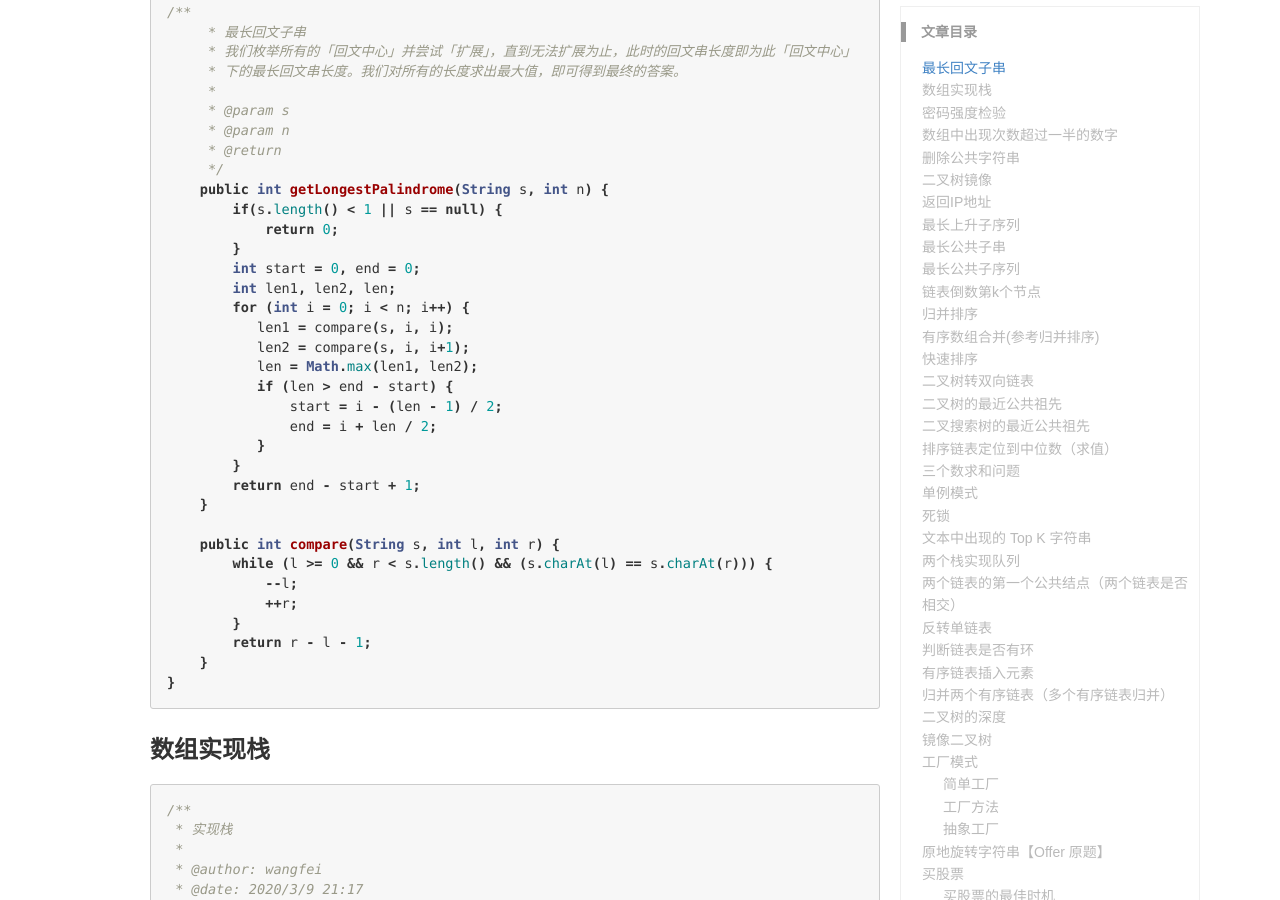
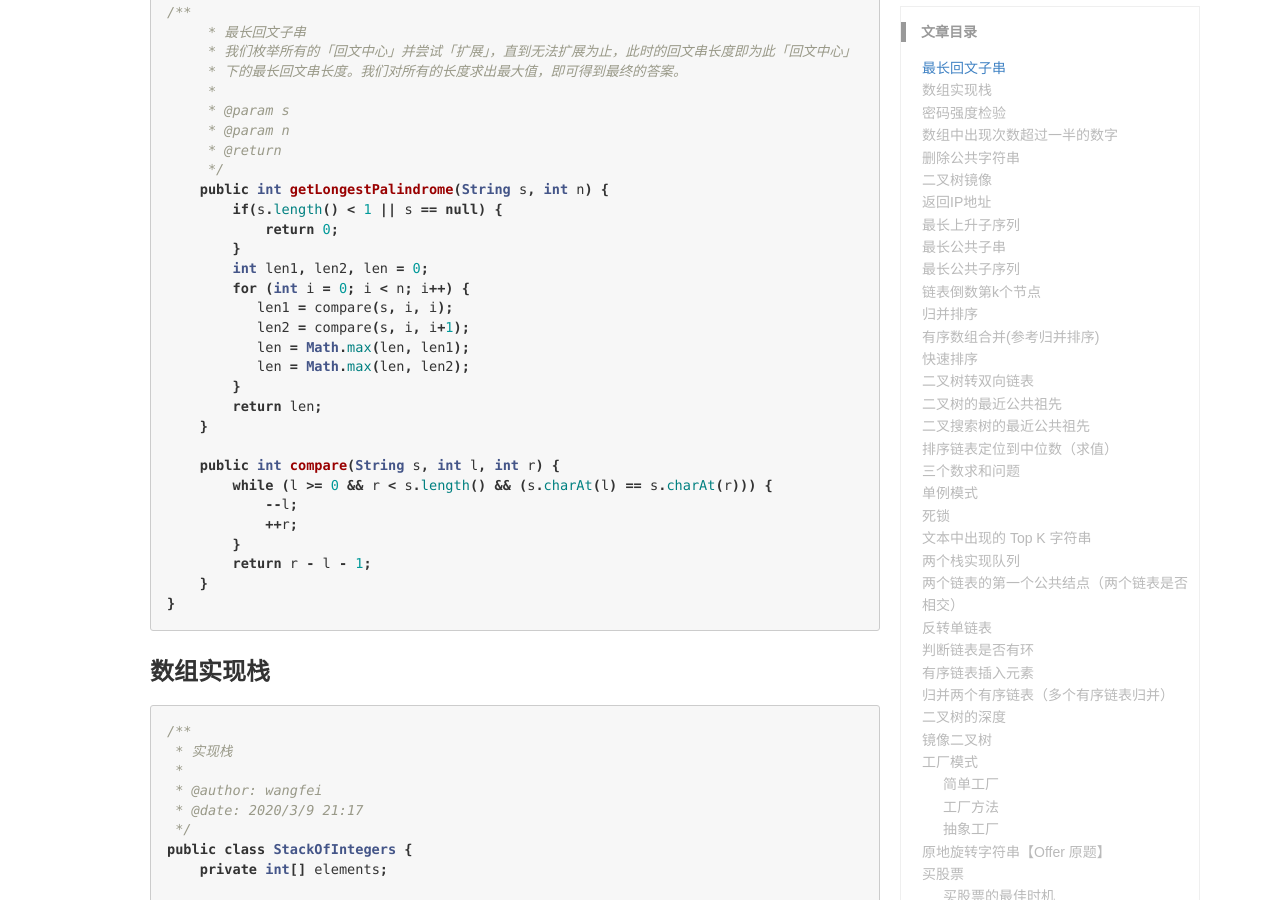
Before and after one commit to wangfei910/wangfei910.github.io, a Jekyll site: the page built from _posts/2019-10-3-常用算法.md, in a window 1280 px wide and 900 px high, scrolled down 354 px. Built offline with Jekyll 4.4.1, drawn with Linux system fonts in a browser that asks for light colours; comment, search, counter and statistics services are not loaded.

Commit message:
Create 2019-10-3-常用算法.md

```diff
--- a/_posts/2019-10-3-常用算法.md
+++ b/_posts/2019-10-3-常用算法.md
@@ -23,18 +23,14 @@ public class Solution{
         if(s.length() < 1 || s == null) {
             return 0;
         }
-        int start = 0, end = 0;
-        int len1, len2, len;
+        int len1, len2, len = 0;
         for (int i = 0; i < n; i++) {
            len1 = compare(s, i, i);
            len2 = compare(s, i, i+1);
-           len = Math.max(len1, len2);
-           if (len > end - start) {
-               start = i - (len - 1) / 2;
-               end = i + len / 2;
-           }
+           len = Math.max(len, len1);
+	   len = Math.max(len, len2);
         }
-        return end - start + 1;
+        return len;
     }
 
     public int compare(String s, int l, int r) {
```
